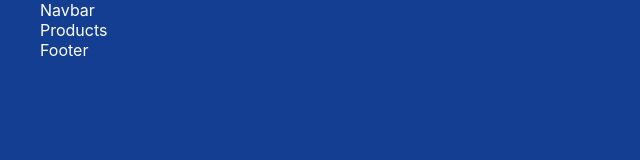
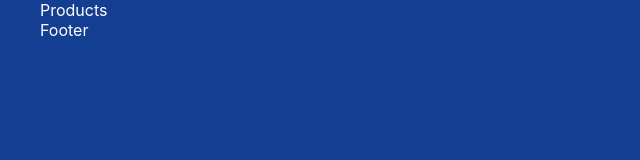
Before and after one commit to Maaaksl87/ecommerce, a React (Create React App) app: page /products/1 in a window 1280 px wide. Shown: the top 160 px of the page, without its empty margins (0-640 px from the left). Built offline with nearby package versions, Linux system fonts and the light colour scheme; the HTML template or start-up script is replaced by a standard one.

Commit message:
add sass and smole changes

```diff
--- a/package.json
+++ b/package.json
@@ -10,6 +10,7 @@
     "react-dom": "^18.2.0",
     "react-router-dom": "^6.22.3",
     "react-scripts": "5.0.1",
+    "sass": "^1.74.1",
     "web-vitals": "^2.1.4"
   },
   "scripts": {
--- a/src/components/Navbar/Navbar.jsx
+++ b/src/components/Navbar/Navbar.jsx
@@ -1,7 +1,9 @@
 import React from "react"
 const Navbar = () => {
     return (
-        <div>Navbar</div>
+        <div className="navbar">
+
+        </div>
     )
 }
 
```
Also changed, not shown: 1 other file (tests, documents, lock files or other folders).
